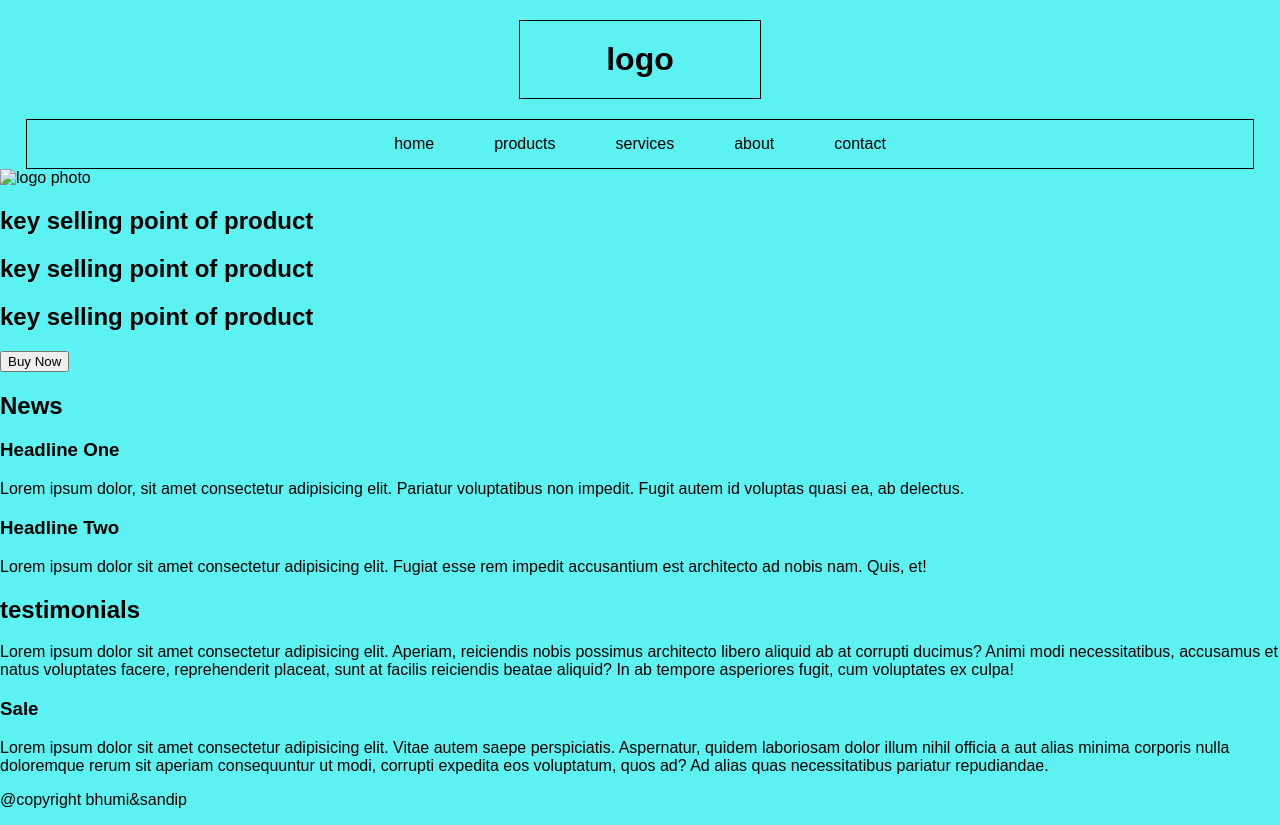
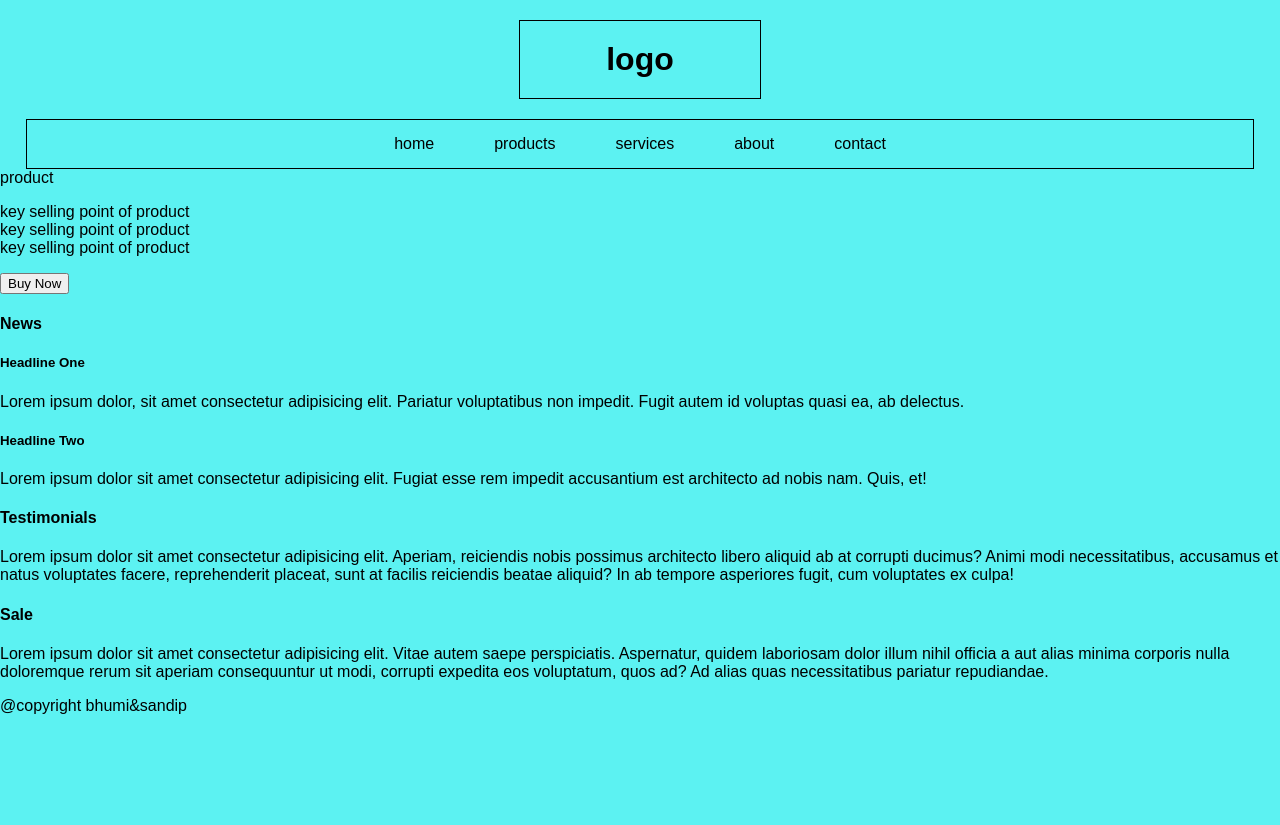
Before and after one commit to bhumijr/sandip-don, a plain HTML site: page index.html in a window 1280 px wide. After the commit the page ends 800 px from the top, so only its background shows below. Drawn offline with Linux system fonts and the light colour scheme.

Commit message:
Update index.html

```diff
--- a/index.html
+++ b/index.html
@@ -5,8 +5,9 @@
     <meta charset="UTF-8">
     <meta name="viewport" content="width=device-width, initial-scale=1.0">
     <link rel="stylesheet" href="style.css">
-    <title>mytrylogo</title>
+    <title>practcing new things</title>
 </head>
+
 <body>
     <header>
         <div class="logo">
@@ -25,13 +26,9 @@
     <main>
         <section class="firstone">
             <div class="product">
-                <div class="productphoto">
-                    <img src="logo.jpg" alt="logo photo">
-                </div>
+                <div class="productphoto">product</div>
                 <div class="productdesc">
-                    <h2>key selling point of product</h2>
-                    <h2>key selling point of product</h2>
-                    <h2>key selling point of product</h2>
+                    <p>key selling point of product <br>key selling point of product<br>key selling point of product</p>
                     <button>Buy Now</button>
                 </div>
             </div>
@@ -39,25 +36,31 @@
         <section class="secondone">
             <div class="diffone">
                 <div class="news">
-                    <h2>News</h2>
+                    <h4>News</h4>
                     <div class="headline1">
-                        <h3>Headline One</h3>
+                        <h5>Headline One</h5>
                         <p>Lorem ipsum dolor, sit amet consectetur adipisicing elit. Pariatur voluptatibus non impedit.
                             Fugit autem id voluptas quasi ea, ab delectus.</p>
                     </div>
                     <div class="headline2">
-                        <h3>Headline Two</h3>
+                        <h5>Headline Two</h5>
                         <p>Lorem ipsum dolor sit amet consectetur adipisicing elit. Fugiat esse rem impedit accusantium
                             est architecto ad nobis nam. Quis, et!</p>
                     </div>
                 </div>
                 <div class="testimonials">
-                    <h2>testimonials</h2>
-                    <p>Lorem ipsum dolor sit amet consectetur adipisicing elit. Aperiam, reiciendis nobis possimus architecto libero aliquid ab at corrupti ducimus? Animi modi necessitatibus, accusamus et natus voluptates facere, reprehenderit placeat, sunt at facilis reiciendis beatae aliquid? In ab tempore asperiores fugit, cum voluptates ex culpa!</p>
+                    <h4>Testimonials</h4>
+                    <p>Lorem ipsum dolor sit amet consectetur adipisicing elit. Aperiam, reiciendis nobis possimus
+                        architecto libero aliquid ab at corrupti ducimus? Animi modi necessitatibus, accusamus et natus
+                        voluptates facere, reprehenderit placeat, sunt at facilis reiciendis beatae aliquid? In ab
+                        tempore asperiores fugit, cum voluptates ex culpa!</p>
                 </div>
                 <div class="sale">
-                    <h3>Sale</h3>
-                    <p>Lorem ipsum dolor sit amet consectetur adipisicing elit. Vitae autem saepe perspiciatis. Aspernatur, quidem laboriosam dolor illum nihil officia a aut alias minima corporis nulla doloremque rerum sit aperiam consequuntur ut modi, corrupti expedita eos voluptatum, quos ad? Ad alias quas necessitatibus pariatur repudiandae.</p>
+                    <h4>Sale</h4>
+                    <p>Lorem ipsum dolor sit amet consectetur adipisicing elit. Vitae autem saepe perspiciatis.
+                        Aspernatur, quidem laboriosam dolor illum nihil officia a aut alias minima corporis nulla
+                        doloremque rerum sit aperiam consequuntur ut modi, corrupti expedita eos voluptatum, quos ad? Ad
+                        alias quas necessitatibus pariatur repudiandae.</p>
                 </div>
             </div>
         </section>
```
